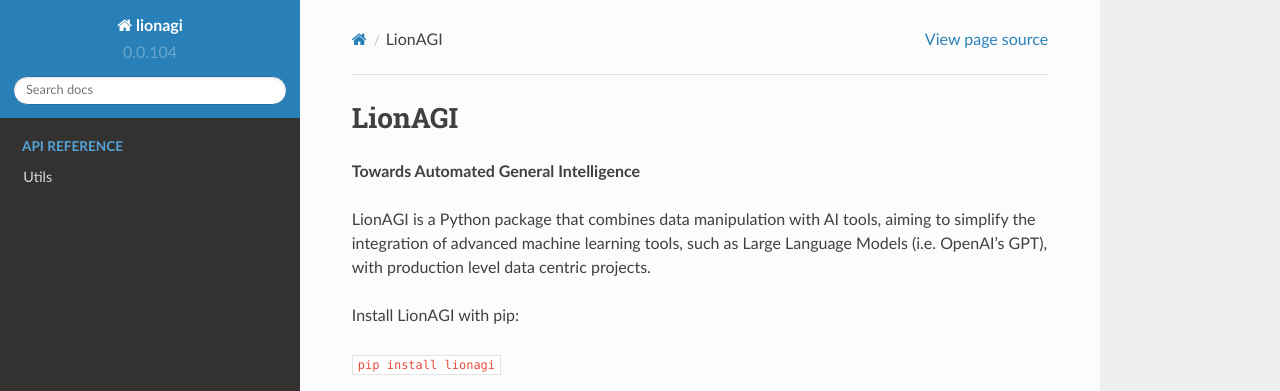
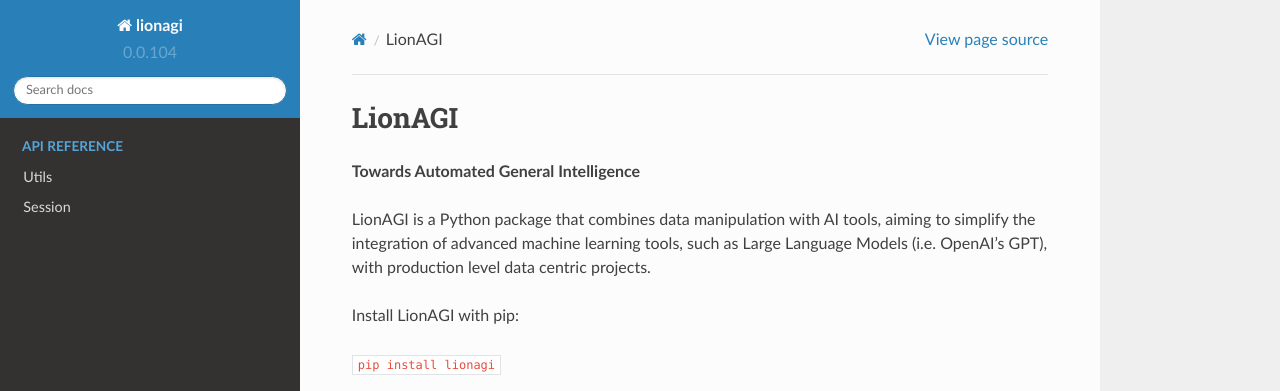
Before and after one commit to lion-agi/lionagi, a Sphinx documentation site: the page built from docs/index.rst, in a window 1280 px wide. Shown: the top 391 px of the page. Built offline with Sphinx 7.4.7 and the Read the Docs theme 2.0.0, drawn with Linux system fonts in a browser that asks for light colours.

Commit message:
Update index.rst

```diff
--- a/docs/index.rst
+++ b/docs/index.rst
@@ -87,3 +87,4 @@
   :hidden:
 
   API_reference/utils_index.rst
+  API_reference/session_index.rst
```
